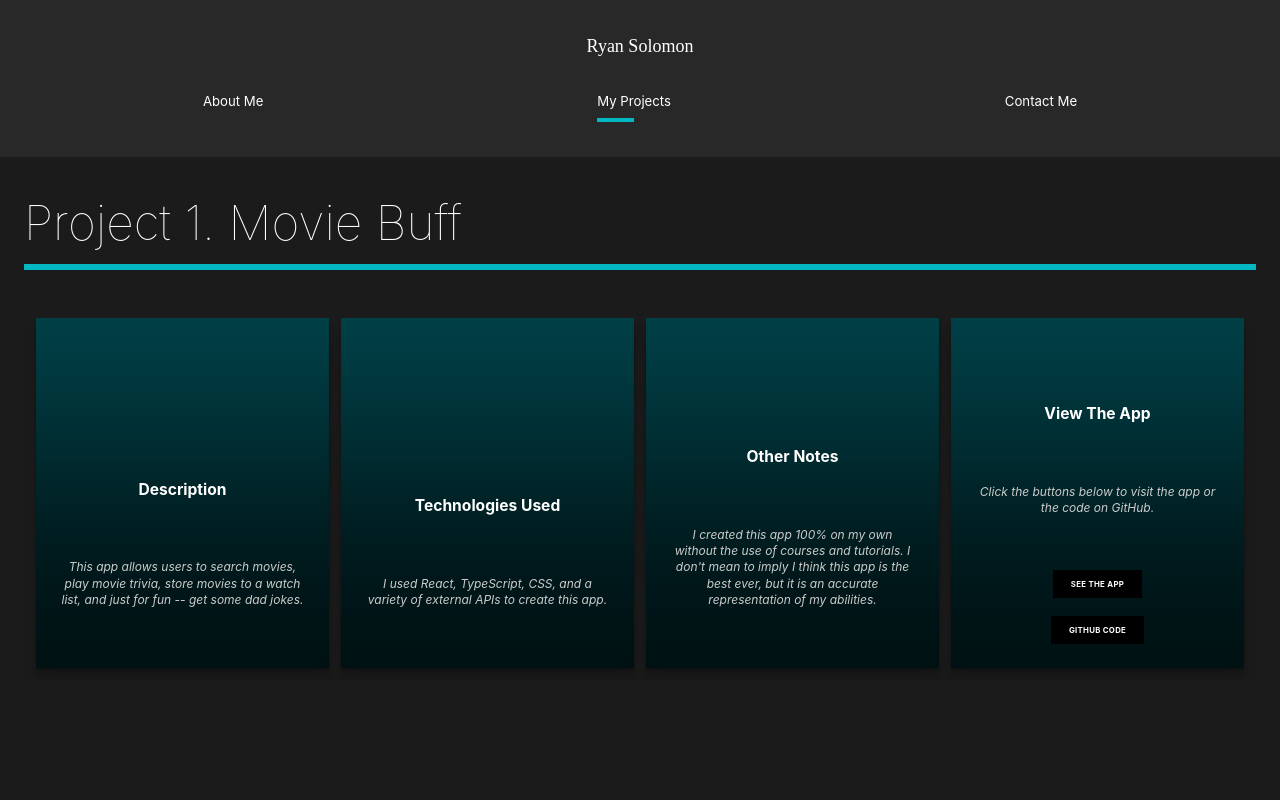
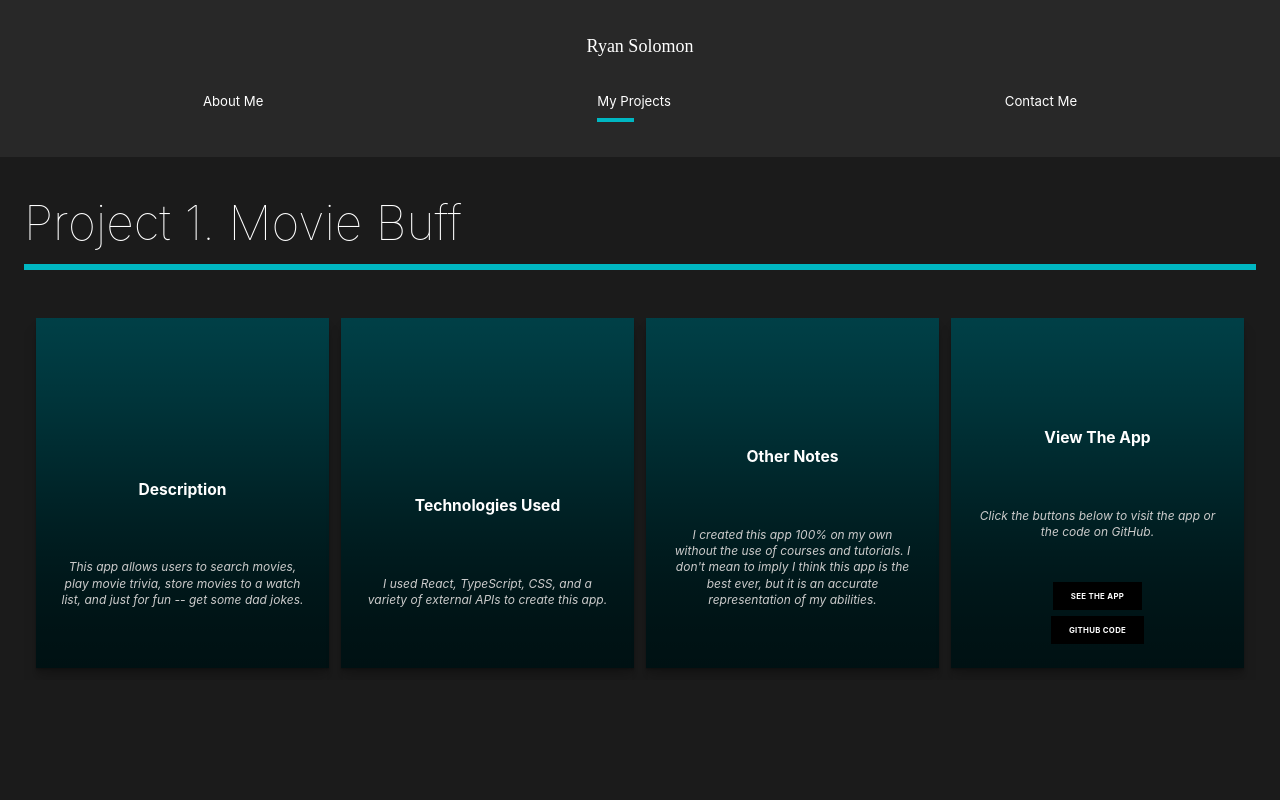
Before and after one commit to Ryan-Solomon/ryansolomon-io, a React (Create React App) app: page /work in a window 1280 px wide. Shown: the top 800 px of the page. Built offline with nearby package versions, Linux system fonts and the light colour scheme; the HTML template or start-up script is replaced by a standard one.

Commit message:
add button styles

```diff
--- a/src/pages/OurWork.styles.scss
+++ b/src/pages/OurWork.styles.scss
@@ -34,7 +34,7 @@ $bp-lg: 900px;
   overflow: hidden;
   padding: 1rem;
   width: 100%;
-  height: 100%;
+  // height: 100%;
   text-align: center;
   color: whitesmoke;
   background-color: whitesmoke;
@@ -107,7 +107,7 @@ $bp-lg: 900px;
   display: flex;
   flex-direction: column;
   align-items: center;
-  justify-content: center;
+  // justify-content: center;
   width: 100%;
   padding: 1rem;
   transition: transform var(--d) var(--e);
@@ -137,7 +137,7 @@ $bp-lg: 900px;
 
 .btn {
   cursor: pointer;
-  margin-top: 1.5rem;
+  margin-top: 0.5rem;
   padding: 0.75rem 1.5rem;
   font-size: 0.65rem;
   font-weight: bold;
```
